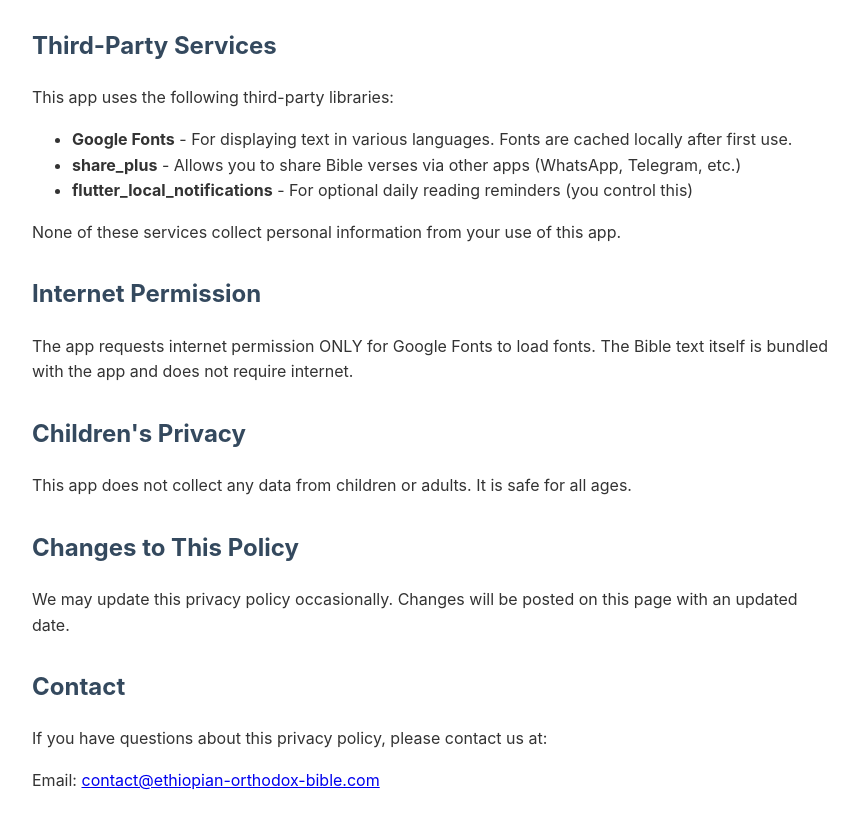
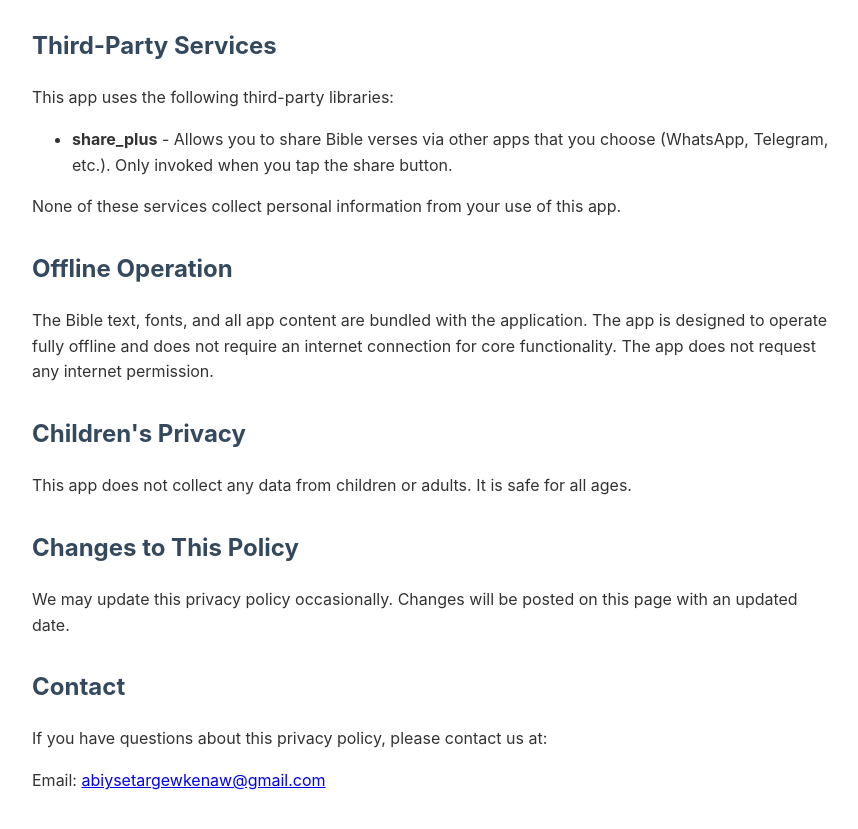
Before and after one commit to abiysetargew/privacy-policy, a plain HTML site: page index.html in a window 1280 px wide. Shown: the part 861-1690 px from the top of the page, without its empty margins (208-1066 px from the left). Drawn offline with Linux system fonts and the light colour scheme.

Commit message:
Correct privacy policy to match the shipped build
The published policy described an earlier version of the app and made
claims that are false for the current build:

- Removed Google Fonts from the third-party list. google_fonts is a
  declared dependency but is never imported or invoked anywhere in
  lib/, so it performs no network access.
- Removed flutter_local_notifications. It is not a dependency of this
  project at all.
- Replaced the 'Internet Permission' section with 'Offline Operation'.
  The release build declares zero permissions and does not request
  internet access. Verified against the built AndroidManifest.xml.
- Updated the contact email to abiysetargewkenaw@gmail.com to match
  the Play Console developer contact email.
- Removed '81' from the data-deletion page title; this release ships
  63 books.
- Updated the 'last updated' date to August 2026.

```diff
--- a/index.html
+++ b/index.html
@@ -21,7 +21,7 @@
 </head>
 <body>
     <h1>Privacy Policy</h1>
-    <p class="last-updated">Last updated: January 2026</p>
+    <p class="last-updated">Last updated: August 2026</p>
 
     <div class="section">
         <h2>Overview</h2>
@@ -58,16 +58,14 @@
         <h2>Third-Party Services</h2>
         <p>This app uses the following third-party libraries:</p>
         <ul>
-            <li><strong>Google Fonts</strong> - For displaying text in various languages. Fonts are cached locally after first use.</li>
-            <li><strong>share_plus</strong> - Allows you to share Bible verses via other apps (WhatsApp, Telegram, etc.)</li>
-            <li><strong>flutter_local_notifications</strong> - For optional daily reading reminders (you control this)</li>
+            <li><strong>share_plus</strong> - Allows you to share Bible verses via other apps that you choose (WhatsApp, Telegram, etc.). Only invoked when you tap the share button.</li>
         </ul>
         <p>None of these services collect personal information from your use of this app.</p>
     </div>
 
     <div class="section">
-        <h2>Internet Permission</h2>
-        <p>The app requests internet permission ONLY for Google Fonts to load fonts. The Bible text itself is bundled with the app and does not require internet.</p>
+        <h2>Offline Operation</h2>
+        <p>The Bible text, fonts, and all app content are bundled with the application. The app is designed to operate fully offline and does not require an internet connection for core functionality. The app does not request any internet permission.</p>
     </div>
 
     <div class="section">
@@ -83,7 +81,7 @@
     <div class="section">
         <h2>Contact</h2>
         <p>If you have questions about this privacy policy, please contact us at:</p>
-        <p>Email: <a href="mailto:contact@ethiopian-orthodox-bible.com">contact@ethiopian-orthodox-bible.com</a></p>
+        <p>Email: <a href="mailto:abiysetargewkenaw@gmail.com">abiysetargewkenaw@gmail.com</a></p>
     </div>
 </body>
 </html>
```
Also changed, not shown: data-deletion.html (+2 -2 lines).
